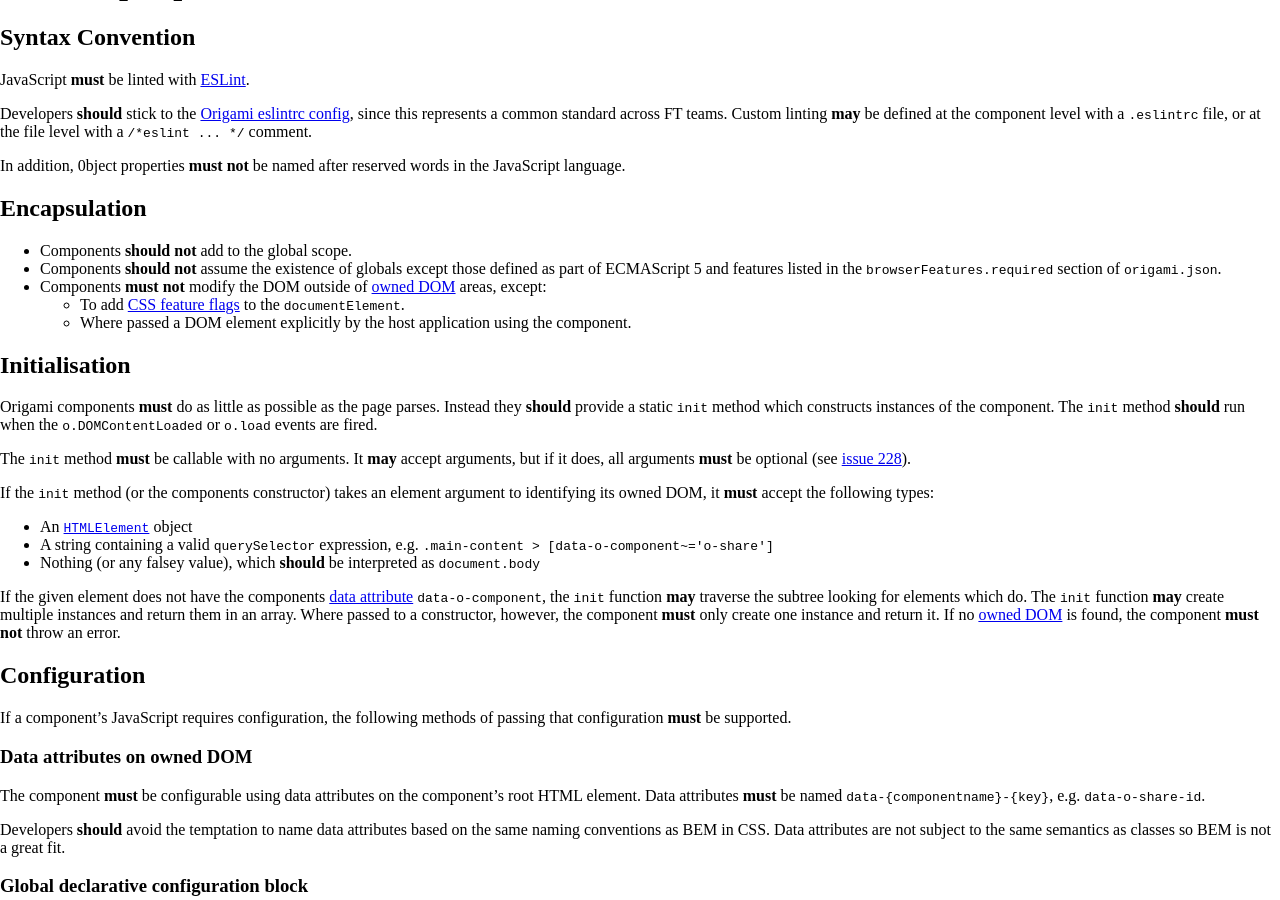
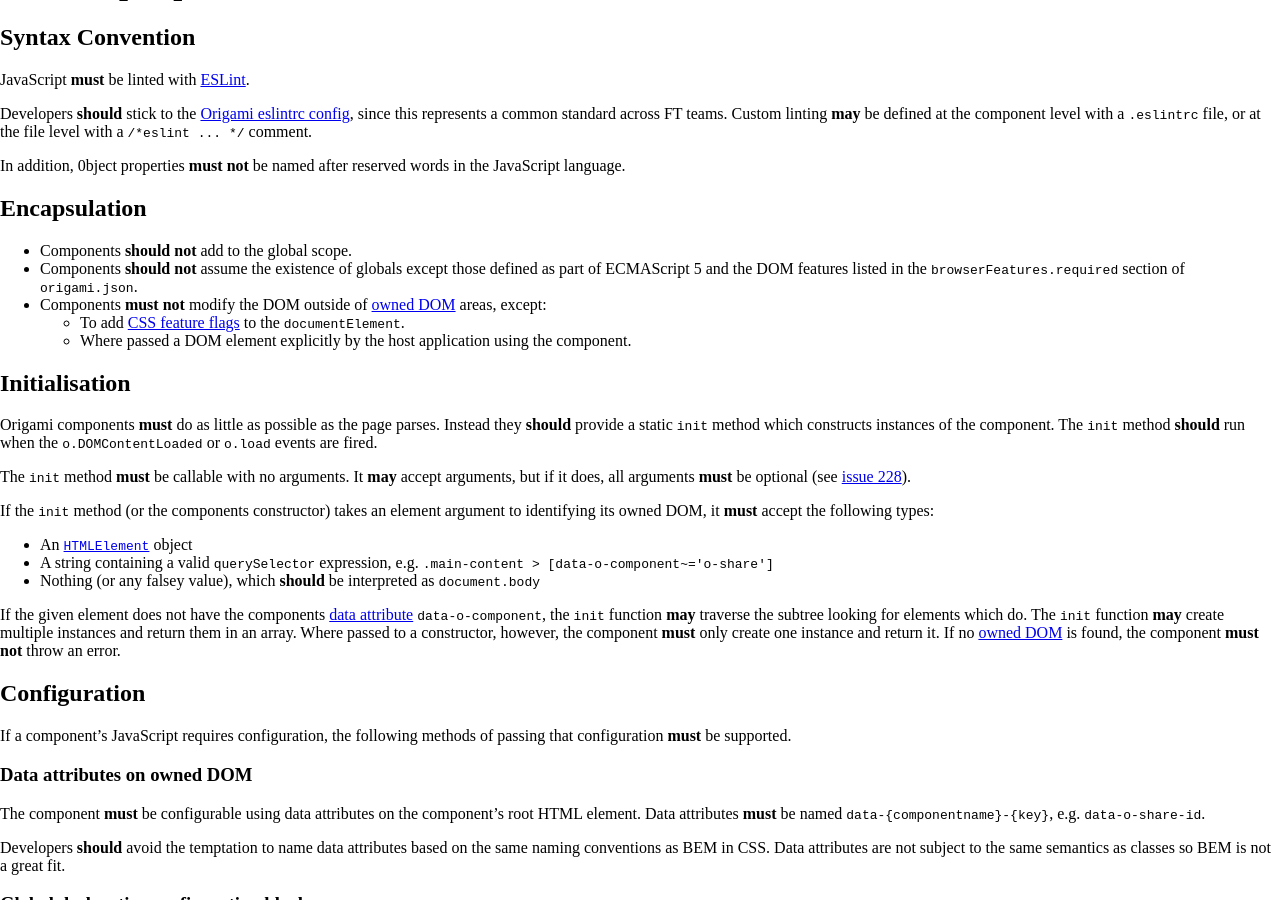
Before and after one commit to Financial-Times/origami-website, a Jekyll site: the page built from _specification-v1/javascript.md, in a window 1280 px wide and 900 px high, scrolled down 354 px. Built offline with Jekyll 4.4.1, drawn with Linux system fonts in a browser that asks for light colours; a style sheet for code colours, icons or effects is not loaded.

Commit message:
Allow DOM globals in the spec

```diff
--- a/_specification-v1/javascript.md
+++ b/_specification-v1/javascript.md
@@ -26,7 +26,7 @@ In addition, 0bject properties **must not** be named after reserved words in the
 ## Encapsulation
 
 - Components **should not** add to the global scope.
-- Components **should not** assume the existence of globals except those defined as part of ECMAScript 5 and features listed in the `browserFeatures.required` section of `origami.json`.
+- Components **should not** assume the existence of globals except those defined as part of ECMAScript 5 and the DOM features listed in the `browserFeatures.required` section of `origami.json`.
 - Components **must not** modify the DOM outside of [owned DOM](/spec/v1/markup/#owned-dom) areas, except:
 	- To add [CSS feature flags](/v1/sass/#feature-flags) to the `documentElement`.
 	- Where passed a DOM element explicitly by the host application using the component.
```
